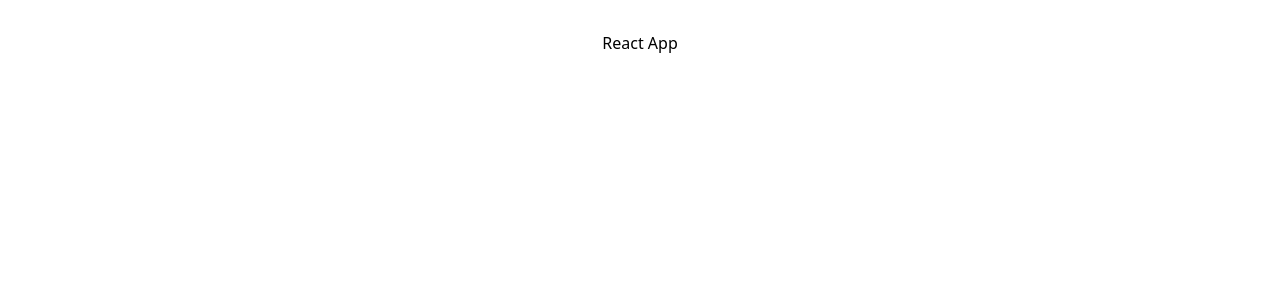
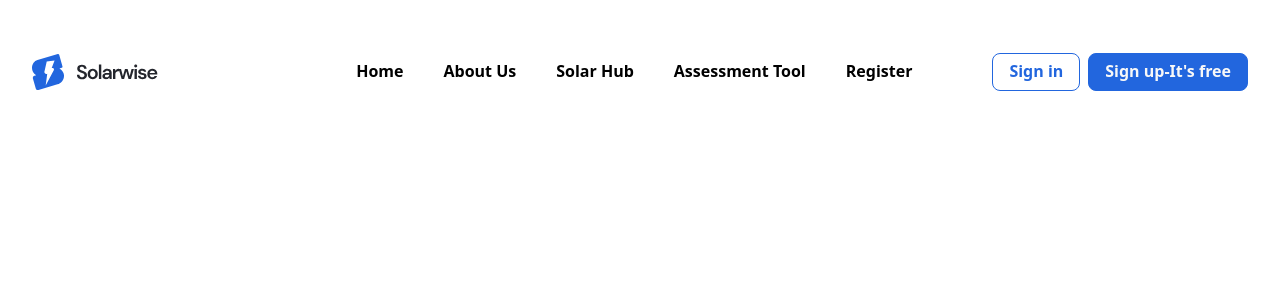
Before and after one commit to AugustineAniobasi/SolarWise-web, a React (Vite) app: page / in a window 1280 px wide. Shown: the top 300 px of the page. Built offline with nearby package versions, Linux system fonts and the light colour scheme.

Commit message:
Add Header component and logo, update App structure, and refine CSS styles

```diff
--- a/package.json
+++ b/package.json
@@ -7,8 +7,7 @@
     "dev": "vite",
     "build": "vite build",
     "lint": "eslint .",
-    "preview": "vite preview",
-    "prettier-watch": "onchange \"**/*\" -- prettier --write --ignore-unknown {{changed}}"
+    "preview": "vite preview"
   },
   "dependencies": {
     "@tailwindcss/vite": "^4.0.14",
--- a/src/App.jsx
+++ b/src/App.jsx
@@ -1,10 +1,11 @@
 import './App.css';
+import Header from './components/Header';
 
 function App() {
   return (
-    <div className="App">
-      <h1>React App</h1>
-    </div>
+    <>
+      <Header />
+    </>
   );
 }
 
--- /dev/null
+++ b/src/components/Header.jsx
@@ -0,0 +1,47 @@
+import logo from '../assets/logo.svg';
+
+export default function Header() {
+  return (
+    <header className="flex items-center h-[80px] w-full">
+      <img src={logo} alt="Solar Wise logo" className="mr-auto" />
+      <nav className="flex items-center gap-16">
+        <ul id="primary-nav" className="flex items-center gap-2">
+          <li>
+            <a href="#home">Home</a>
+          </li>
+          <li>
+            <a href="#about-us">About Us</a>
+          </li>
+          <li>
+            <a href="#solar-hub">Solar Hub</a>
+          </li>
+          <li>
+            <a href="#assessment-tool">Assessment Tool</a>
+          </li>
+          <li>
+            <a href="#register">Register</a>
+          </li>
+        </ul>
+
+        <ul id="secondary-nav" className="flex items-center gap-2">
+          <li>
+            <a
+              href="#sign-in"
+              className="text-primary-500 border-1 border-primary-500 rounded-lg font-semibold"
+            >
+              Sign in
+            </a>
+          </li>
+          <li>
+            <a
+              href="#sign-up"
+              className="text-neutral-50 border-1 border-primary-500 bg-primary-500 rounded-lg font-semibold hover:bg-primary-50 hover:text-primary-500 hover:border-primary-50 transition duration-300"
+            >
+              Sign up-It's free
+            </a>
+          </li>
+        </ul>
+      </nav>
+    </header>
+  );
+}
--- a/src/index.css
+++ b/src/index.css
@@ -1,6 +1,4 @@
 @import 'tailwindcss';
-
-/* Custom Styles */
 
 /* Reset */
 
@@ -10,13 +8,8 @@
   box-sizing: border-box;
 }
 
-* {
-  margin: 0;
-  padding: 0;
-}
-
 body {
-  line-height: 1.4;
+  line-height: 1.2;
   --webkit-font-smoothing: antialiased;
 }
 
@@ -129,3 +122,45 @@ h6 {
   --color-neutral-800: #646465;
   --color-neutral-900: #4c4c4d;
 }
+
+/* Custom Styles */
+
+#primary-nav > li,
+#secondary-nav > li {
+  height: 40px;
+  display: flex;
+  align-items: center;
+}
+
+#primary-nav > li {
+  position: relative;
+}
+
+#primary-nav > li > a,
+#secondary-nav > li > a {
+  padding: 0.5rem 1rem;
+  font-weight: 600;
+}
+
+#primary-nav > li > a:hover,
+#primary-nav > li > a.active {
+  color: var(--color-primary-500);
+}
+
+#primary-nav > li::before {
+  content: '';
+  position: absolute;
+  left: 0;
+  bottom: 0;
+  width: 100%;
+  height: 2px;
+  background-color: var(--color-primary-500);
+  transform: scaleX(0);
+  transform-origin: left;
+  transition: transform 0.3s;
+}
+
+#primary-nav > li:hover::before,
+#primary-nav > li.active::before {
+  transform: scaleX(1);
+}
```
Also changed, not shown: src/assets/logo.svg (added).
